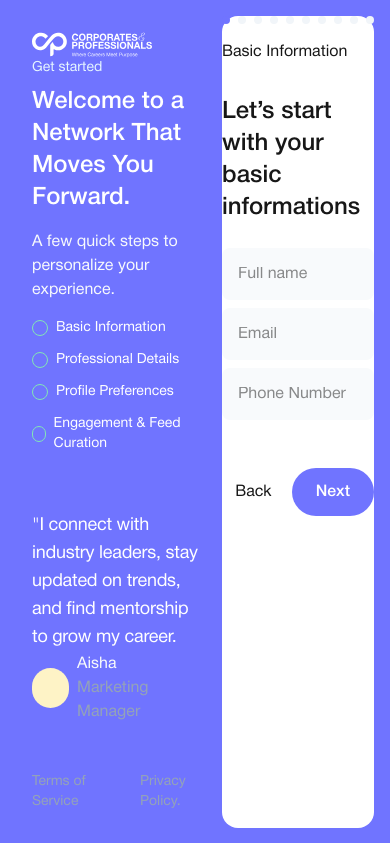
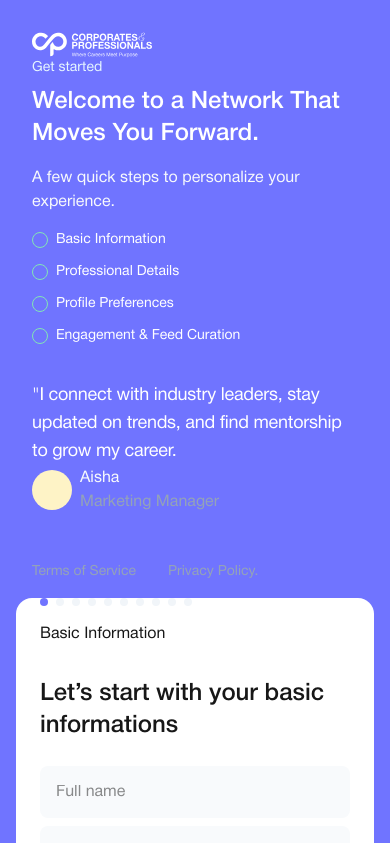
Before and after one commit to Corporate-Professionals-CP/corporate_professional, a Next.js app: page /onboarding in a window 390 px wide. Shown: the top 843 px of the page. Built offline with nearby package versions, Linux system fonts and the light colour scheme.

Commit message:
responsive onboarding

```diff
--- a/src/app/(auth)/onboarding/Form.tsx
+++ b/src/app/(auth)/onboarding/Form.tsx
@@ -90,8 +90,8 @@ function Form() {
     }
   };
   return (
-    <section className="bg-white flex-1 rounded-2xl flex justify-center pt-[103]">
-      <div className="w-[520]">
+    <section className="bg-white flex-1 rounded-2xl flex justify-center pt-[103] px-6 pb-6">
+      <div className="max-w-[520] w-full">
         <CPstepSlide currentstep={step} />
         {step == 1 && <StepOne register={register} error={errors} />}
         {step == 2 && (
--- a/src/app/(auth)/onboarding/page.tsx
+++ b/src/app/(auth)/onboarding/page.tsx
@@ -3,7 +3,7 @@ import CPsideOnboard from "@/components/CPsideOnboard";
 
 export default function Login() {
   return (
-    <main className="bg-primary p-4 h-screen min-h-screen flex">
+    <main className="bg-primary p-4 h-screen min-h-screen flex max-md:flex-col max-md:h-auto">
       <CPsideOnboard />
       <Form />
     </main>
--- a/src/components/CPModal.tsx
+++ b/src/components/CPModal.tsx
@@ -32,7 +32,7 @@ function CPModal({
 
   return (
     <div
-      className="fixed top-0 left-0 flex justify-center items-center h-screen w-screen"
+      className="fixed top-0 left-0 flex justify-center items-center h-screen w-screen p-6"
       style={{ backdropFilter: "blur(12px)" }}
     >
       <div
--- a/src/components/CPsideOnboard.tsx
+++ b/src/components/CPsideOnboard.tsx
@@ -4,7 +4,7 @@ import CPtermsAndPrivacy from "./CPtermsAndPrivacy";
 import CPprofileImg from "./CPprofileImg";
 function CPsideOnboard() {
   return (
-    <section className="text-white p-4 flex flex-col h-full w-[432]">
+    <section className="text-white p-4 flex flex-col h-full w-[432] max-lg:w-[300]">
       <Image
         src={"/logo-white-full.svg"}
         width={120}
@@ -28,7 +28,7 @@ function CPsideOnboard() {
           {/* <ListItem text="Special symbols (*, &, @ etc.)" /> */}
         </ul>
       </div>
-      <div className="w-[358]">
+      <div className="max-w-[358] max-md:mt-6">
         <p className="text-lg mb-[40] tracking-[-0.25px]">
           &quot;I connect with industry leaders, stay updated on trends, and
           find mentorship to grow my career.
```
